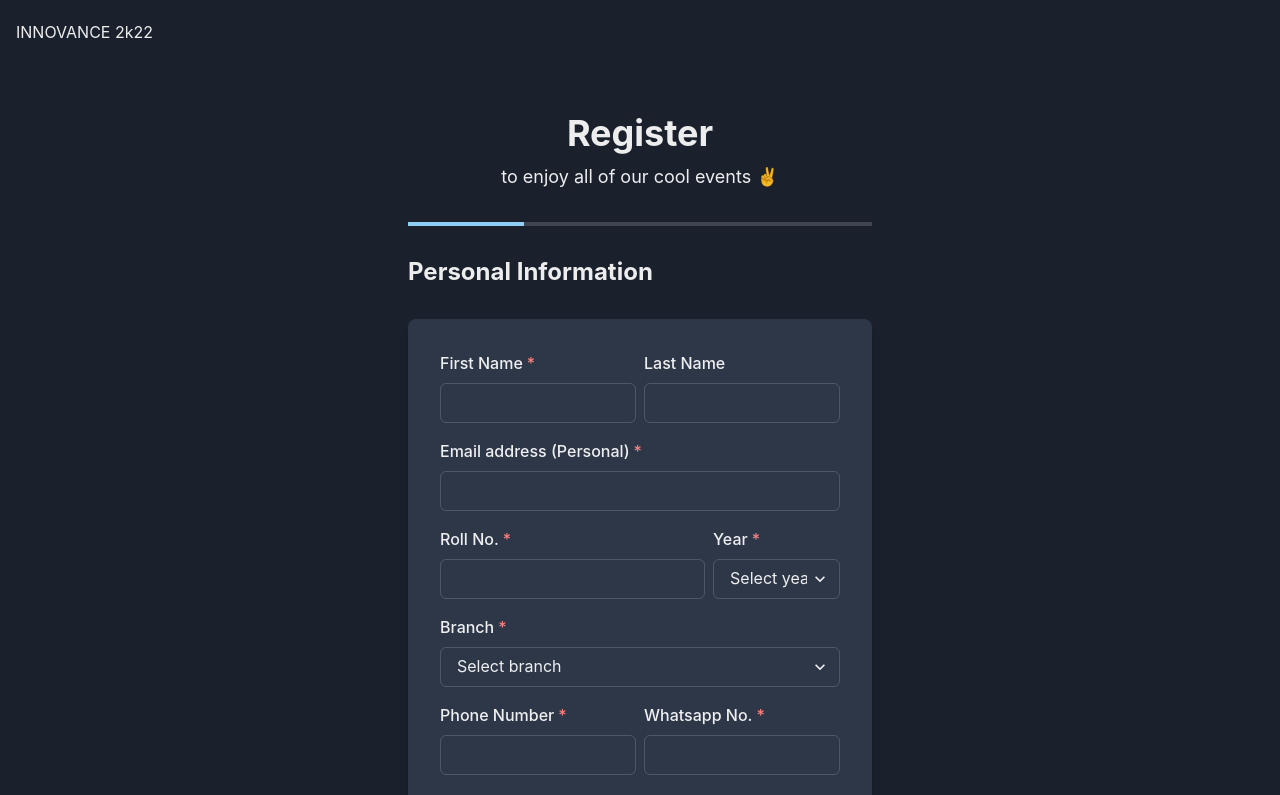
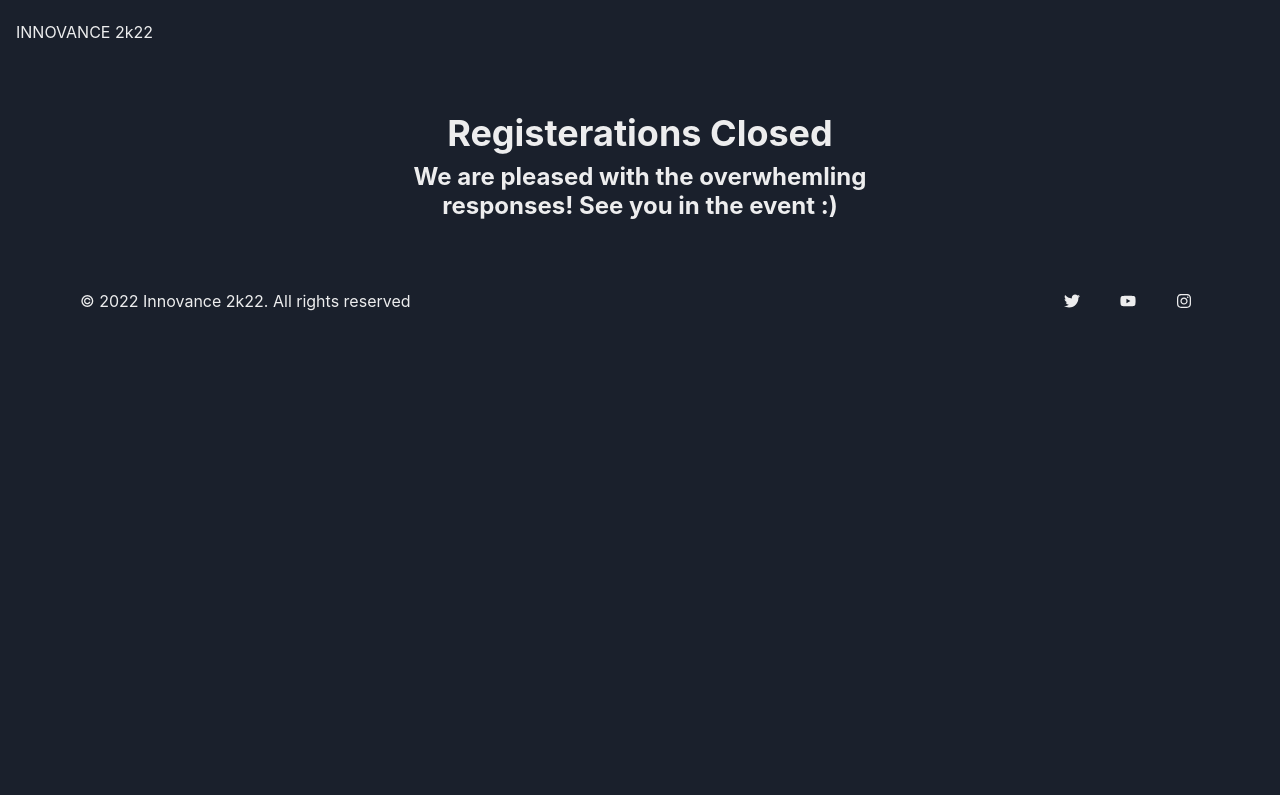
Before and after one commit to sambitraze/headway-frontend, a Next.js app: page /register in a window 1280 px wide. Shown: the top 795 px of the page. Built offline with nearby package versions, Linux system fonts and the light colour scheme.

Commit message:
form closed
form closed

```diff
--- a/components/registrationPaused.js
+++ b/components/registrationPaused.js
@@ -19,6 +19,7 @@ import {
     StatArrow,
     useColorModeValue,
 } from "@chakra-ui/react";
+import { Typography } from "@mui/material";
 import { useState, useEffect } from "react";
 
 export default function Registerationpaused() {
@@ -34,8 +35,12 @@ export default function Registerationpaused() {
                 <Stack spacing={8} mx={"auto"} maxW={"lg"} py={12} px={6}>
                     <Stack align={"center"}>
                         <Heading fontSize={"4xl"} textAlign={"center"}>
-                            Registeration Paused
+                            Registerations Closed
                         </Heading>
+                        <Heading fontSize={"2xl"} textAlign={"center"}>
+                        We are pleased with the overwhemling responses! See you in the event :)
+                        </Heading>
+                        {/* <Typography variant="body1">We are pleased with the overwhemling responses! See you in the event</Typography> */}
                     </Stack>
                 </Stack>
             </Flex>
--- a/pages/register.js
+++ b/pages/register.js
@@ -6,8 +6,8 @@ export default function Register() {
     return (
         <div>
             <IndexNav />
-            {/* <Registerationpaused /> */}
-            <RegisterForm />
+            <Registerationpaused />
+            {/* <RegisterForm /> */}
         </div>
     )
 }
```
Also changed, not shown: page-components/Home/scheduleData.js (+5 -5 lines).
